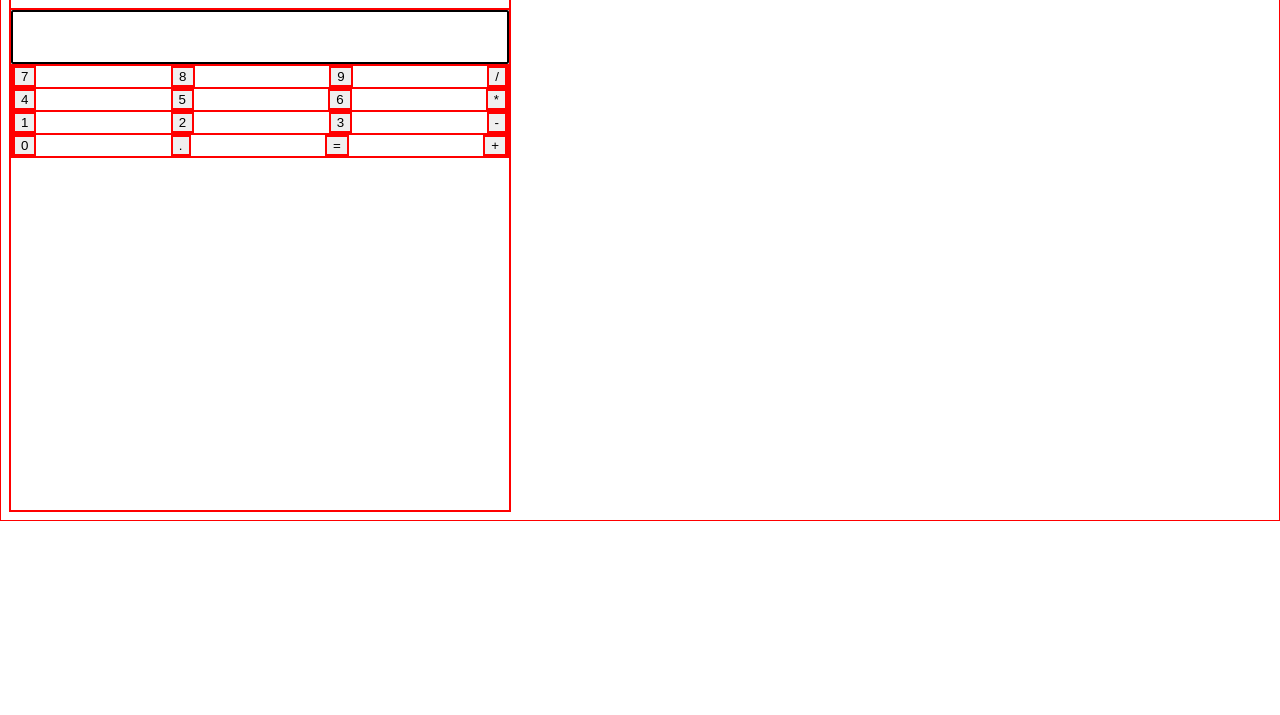
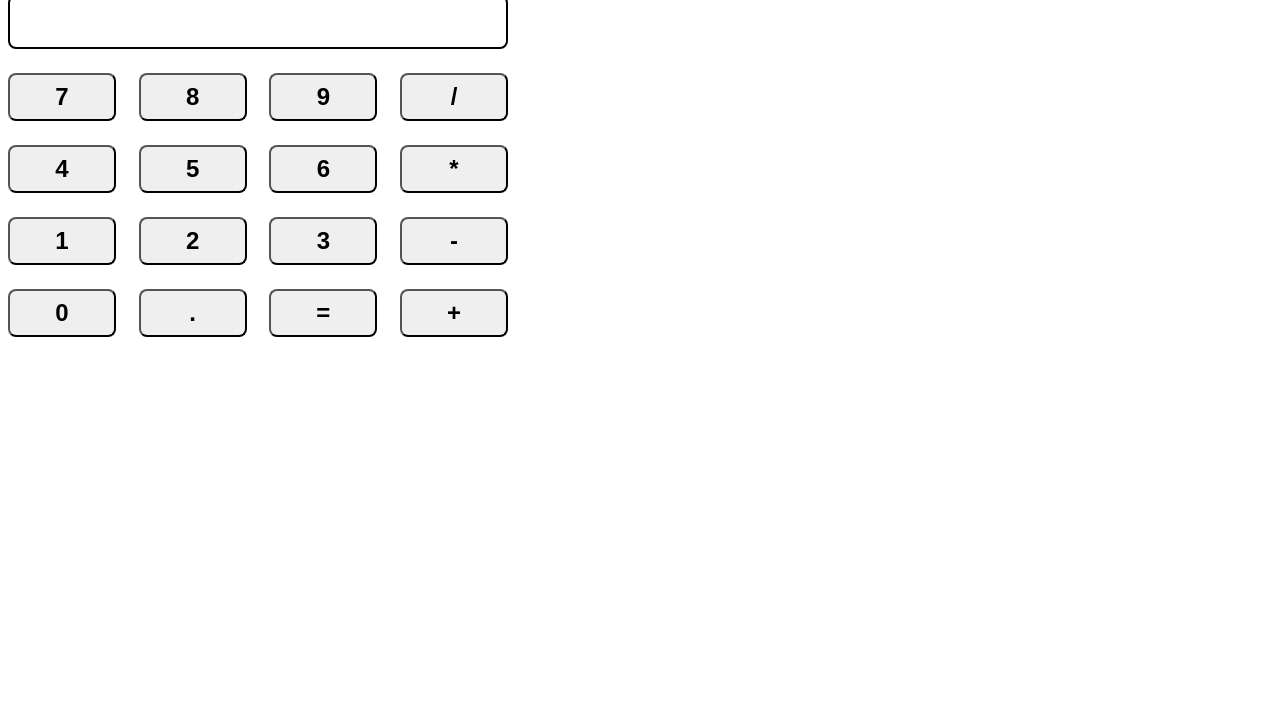
Before and after one commit to Borys-dotcom/project_calculator, a plain HTML site: page index.html in a window 1280 px wide. Shown: the part 85-800 px from the top of the page. Drawn offline with Linux system fonts and the light colour scheme.

Commit message:
css first nice design

```diff
--- a/css/style.css
+++ b/css/style.css
@@ -1,10 +1,19 @@
-*{
+/* *{
     border: 1px solid red;
-}
+} */
 
 body{
     width: 500px;
 }
+
+button{
+    width: 108px;
+    height: 48px;
+    font-size: 24px;
+    font-weight: bold;
+    border-radius: 8px;
+}
+
 
 #calcMainBody{
     height: 500px;
@@ -14,13 +23,14 @@ body{
     /* Width: 500px; */
     height: 50px;
     border: 2px solid black;
-    border-radius: 2px;
+    border-radius: 8px;
 }
 
 #buttonsFirstRow,
 #buttonsSecondRow,
 #buttonsThirdRow,
 #buttonsFourthRow{
+    margin-top: 24px;
     display: flex;
     justify-content: space-between;
 }
```
